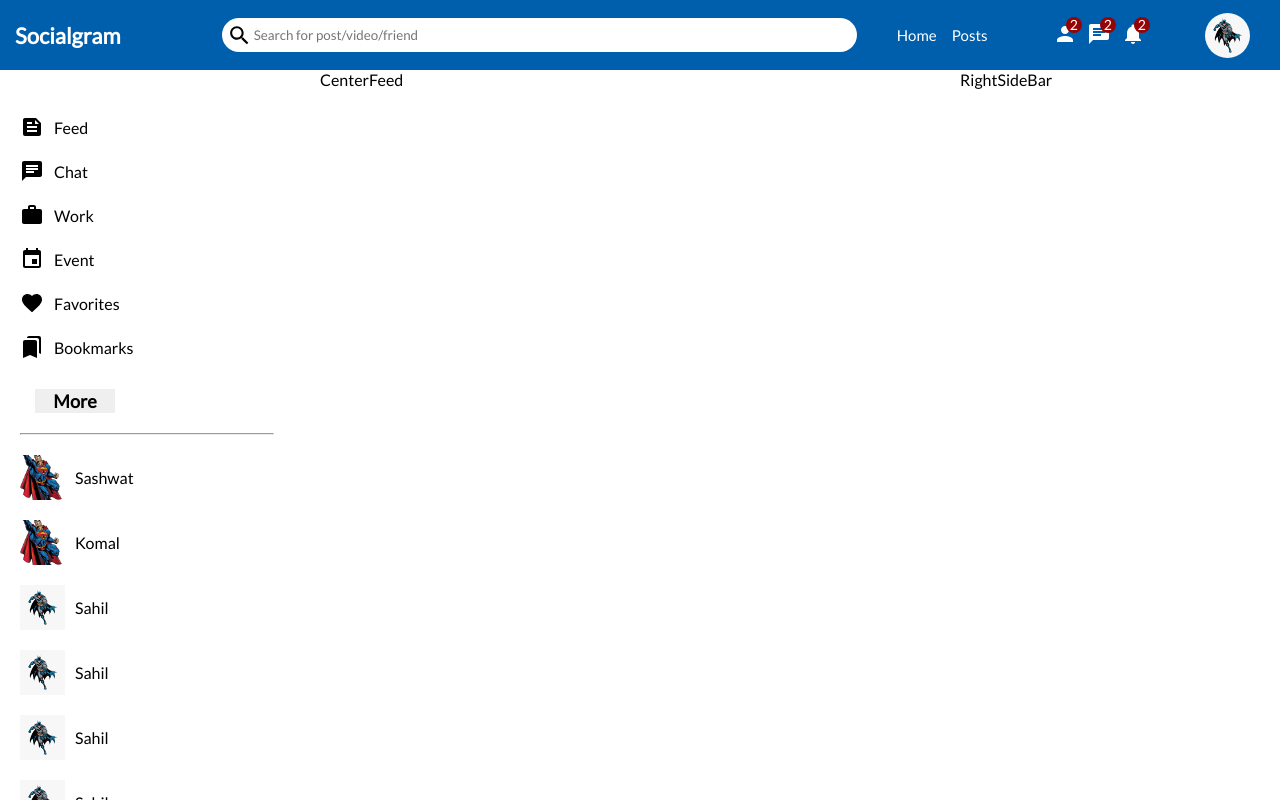
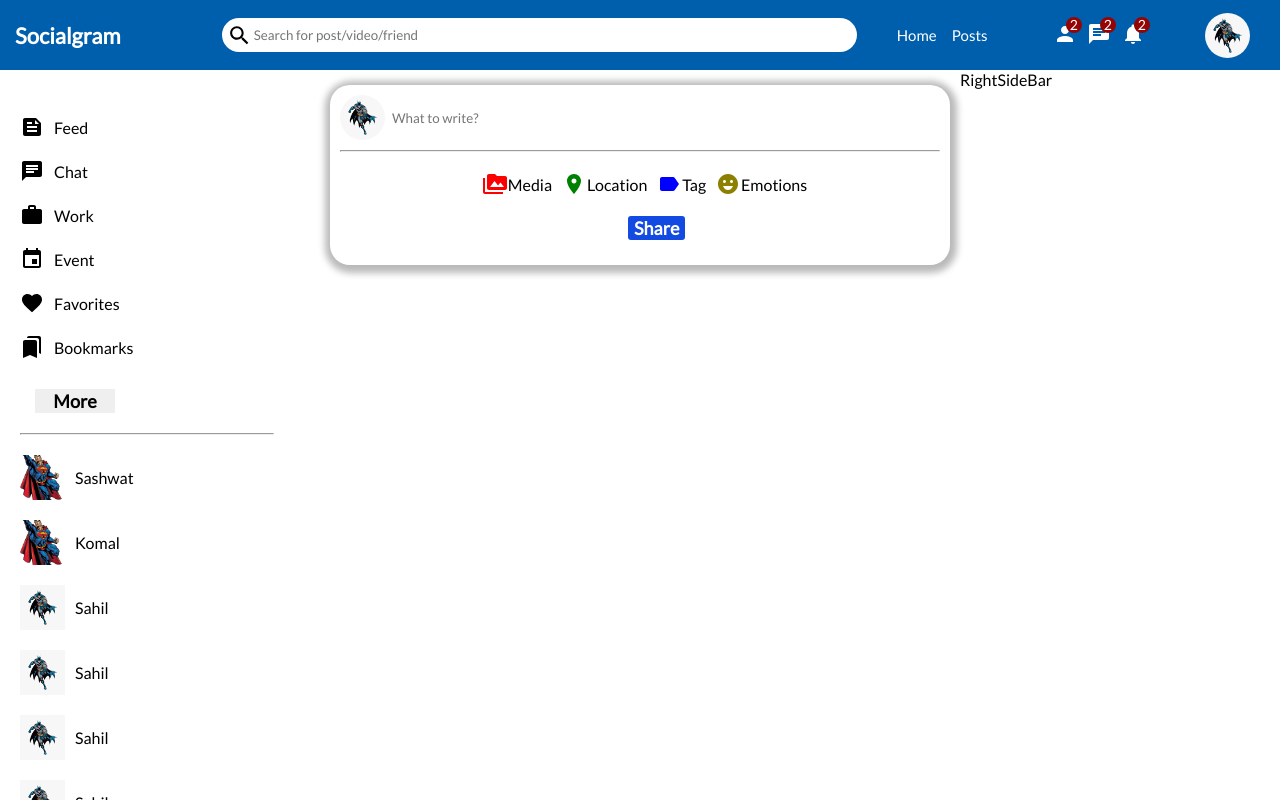
Before and after one commit to Sashwat-43/SocialMediaApp, a React (Create React App) app in the folder socialmediafrontend/: page / in a window 1280 px wide. Built offline with nearby package versions, Linux system fonts and the light colour scheme; the HTML template or start-up script is replaced by a standard one.

Commit message:
added share in center feed

```diff
--- a/socialmediafrontend/src/components/CenterFeed/CenterFeed.css
+++ b/socialmediafrontend/src/components/CenterFeed/CenterFeed.css
@@ -1,3 +1,7 @@
 .CenterFeed{
     flex:6;
 }
+
+.CenterWrap{
+    padding:10px;
+}
--- a/socialmediafrontend/src/components/CenterFeed/CenterFeed.jsx
+++ b/socialmediafrontend/src/components/CenterFeed/CenterFeed.jsx
@@ -1,8 +1,13 @@
 import React from 'react'
 import './CenterFeed.css'
+import SharePost from '../SharePost/SharePost.jsx';
 
 export default function CenterFeed() {
   return (
-    <div className='CenterFeed'>CenterFeed</div>
+    <div className='CenterFeed'>
+      <div className='CenterWrap'>
+        <SharePost/>
+      </div>
+    </div>
   )
 }
--- a/socialmediafrontend/src/components/LeftSideBar/LeftSideBar.css
+++ b/socialmediafrontend/src/components/LeftSideBar/LeftSideBar.css
@@ -4,34 +4,34 @@
     overflow-y: scroll;
 }
 
-.Wrap{
+.LeftSideBarWrap{
     padding:20px;
 }
 
-.ItemsList{
+.LeftSideBarItemsList{
     padding: 0;
     list-style: none;
 }
 
-.ItemsList li{
+.LeftSideBarItemsList li{
     display: flex;
     align-items: center;
     margin-bottom:20px;
 }
 
-.ItemsList li .Text{
+.LeftSideBarItemsList li .LeftSideBarText{
     cursor: pointer;
 }
 
-.ItemsList:nth-child(1){
+.LeftSideBarItemsList:nth-child(1){
     margin-top: 25px;
 }
 
-.ItemsList .Text{
+.LeftSideBarItemsList .LeftSideBarText{
     margin-left: 10px;
 }
 
-.Button{
+.LeftSideBarButton{
     cursor: pointer;
     border:none;
     width:80px;
@@ -40,12 +40,12 @@
     margin: 10px 15px;
 }
 
-.Line{
+.LeftSideBarLine{
     margin-top: 10px;
     width:90%;
 }
 
-.Friends{
+.LeftSideBarFriends{
     padding: 0;
     margin-left: 0;
     margin-right: 5px;
--- a/socialmediafrontend/src/components/LeftSideBar/LeftSideBar.jsx
+++ b/socialmediafrontend/src/components/LeftSideBar/LeftSideBar.jsx
@@ -6,48 +6,48 @@ import {Feed,Chat,Work,Event,Favorite,Bookmarks} from '@mui/icons-material';
 export default function LeftSideBar() {
   return (
     <div className='LeftSideBar'>
-        <div className='Wrap'>
-            <ul className='ItemsList'>
-                <li className='Item'>
-                    <Feed className='Feed'/>
-                    <span className='Text'>
+        <div className='LeftSideBarWrap'>
+            <ul className='LeftSideBarItemsList'>
+                <li className='LeftSideBarItem'>
+                    <Feed className='LeftSideBarFeed'/>
+                    <span className='LeftSideBarText'>
                         Feed
                     </span>
                 </li>
-                <li className='Item'>
+                <li className='LeftSideBarItem'>
                     <Chat className='Chat'/>
-                    <span className='Text'>
+                    <span className='LeftSideBarText'>
                         Chat
                     </span>
                 </li>
-                <li className='Item'>
+                <li className='LeftSideBarItem'>
                     <Work className='Work'/>
-                    <span className='Text'>
+                    <span className='LeftSideBarText'>
                         Work
                     </span>
                 </li>
-                <li className='Item'>
+                <li className='LeftSideBarItem'>
                     <Event className='Event'/>
-                    <span className='Text'>
+                    <span className='LeftSideBarText'>
                         Event
                     </span>
                 </li>
-                <li className='Item'>
+                <li className='LeftSideBarItem'>
                     <Favorite className='Favorites'/>
-                    <span className='Text'>
+                    <span className='LeftSideBarText'>
                         Favorites
                     </span>
                 </li>
-                <li className='Item'>
+                <li className='LeftSideBarItem'>
                     <Bookmarks className='Bookmarks'/>
-                    <span className='Text'>
+                    <span className='LeftSideBarText'>
                         Bookmarks
                     </span>
                 </li>
             </ul>
-            <button className='Button'>More  </button>
-            <hr className='Line'/>
-            <ul className='Friends'>
+            <button className='LeftSideBarButton'>More  </button>
+            <hr className='LeftSideBarLine'/>
+            <ul className='LeftSideBarFriends'>
                 <li className='Friend'>
                     <img className='FriendImage' src='/assets/profilePics/pic2.png' alt="Friend's Pic"/>
                     <span className='FriendName'>Sashwat</span>
--- /dev/null
+++ b/socialmediafrontend/src/components/SharePost/SharePost.css
@@ -0,0 +1,82 @@
+.SharePost{
+    height:180px;
+    width: 100%;
+    margin: 5px auto;
+    border-radius: 20px;
+    -webkit-box-shadow: 1px 2px 7px 6px rgba(0,0,0,0.28);
+    -moz-box-shadow: 1px 2px 7px 6px rgba(0,0,0,0.28);
+    box-shadow: 1px 2px 7px 6px rgba(0,0,0,0.28);
+}
+
+.SharePostWrap{
+    padding: 10px;
+}
+
+.SharePostTop{
+    display: flex;
+    align-items: center;
+    margin-bottom: 10px;
+}
+
+.ShareTopProfile{
+    height:45px;
+    width: 45px;
+    border-radius: 50%;
+    object-fit: cover;
+}
+
+.SharePostInput{
+    margin-left: 5px;
+    width: 70%;
+    border: none;
+
+}
+
+.SharePostInput:focus{
+    outline: none;
+}
+
+.SharePostLine{
+    margin-bottom: 10px;
+}
+
+.SharePostBottom{
+    width: 100%;
+    display: flex;
+    align-items: center;
+    justify-content: space-around;
+    /* justify-content: space-between; */
+}
+
+.SharePostOptions{
+    margin-top:10px;
+    display: flex;
+    /* justify-content: space-between; */
+    align-items: center;
+}
+
+.Option{
+    display: flex;
+    margin-left: 10px;
+    align-items: center;
+    cursor: pointer;
+}
+
+.SharePostIcon{
+    font-size: 15px;
+}
+
+.ShareText{
+    margin-left: 1px;
+}
+
+.SharePostButton{
+    margin: 20px 48%;
+    font-size: 18px;
+    font-weight: bolder;
+    color:white;
+    cursor: pointer;
+    border-radius: 3px;
+    background-color: rgb(18, 74, 226);
+    border: none;
+}
--- /dev/null
+++ b/socialmediafrontend/src/components/SharePost/SharePost.jsx
@@ -0,0 +1,40 @@
+import React from 'react'
+import './SharePost.css';
+import {PermMedia,EmojiEmotions,Label,Room} from "@mui/icons-material"
+
+export default function SharePost() {
+  return (
+    <div className='SharePost'>
+      <div className='SharePostWrap'>
+        <div className='SharePostTop'>
+          <img src='/assets/ProfilePics/pic1.png' alt='Image1' className='ShareTopProfile'></img>
+            <input className='SharePostInput' placeholder='What to write?'></input>
+        </div>
+        <hr className='SharePostLine'></hr>
+        <div className='SharePostBottom'>
+          <div className='SharePostOptions'>
+            <div className='Option'>
+              <PermMedia style={{ color: "red" }} className='SharePostIcon'/>
+                <span className='ShareText'>Media</span>
+            </div>
+            <div className='Option'>
+              <Room style={{ color: "green" }} className='SharePostIcon'/>
+                <span className='ShareText'>Location</span>
+            </div>
+            <div className='Option'>
+              <Label style={{ color: "blue" }} className='SharePostIcon'/>
+                <span className='ShareText'>Tag</span>
+            </div>
+            <div className='Option'>
+              <EmojiEmotions style={{ color: '#8B8000' }} className='SharePostIcon'/>
+                <span className='ShareText'>Emotions</span>
+            </div>
+          </div>
+        </div>
+        <button className='SharePostButton'>
+            Share
+        </button>
+      </div>
+    </div>
+  )
+}
--- a/socialmediafrontend/src/components/TopNavBar/TopNavBar.css
+++ b/socialmediafrontend/src/components/TopNavBar/TopNavBar.css
@@ -44,7 +44,7 @@
     font-size: 22px;
 }
 
-.Search{
+.TopNavBarSearch{
     display: flex;
     align-items: center;
     height: 34px;
--- a/socialmediafrontend/src/components/TopNavBar/TopNavBar.jsx
+++ b/socialmediafrontend/src/components/TopNavBar/TopNavBar.jsx
@@ -10,7 +10,7 @@ export default function TopNavBar() {
             <span className='icon'>Socialgram</span>
         </div>
         <div className='TopNavBarCenter'>
-            <div className= 'Search'>
+            <div className= 'TopNavBarSearch'>
                 <Search className='SearchLogo'/>
                 <input className='SearchInput' placeholder='Search for post/video/friend'></input>
             </div>
```
Also changed, not shown: socialmediafrontend/src/components/Post/Post.jsx (added, +8 -0 lines), socialmediafrontend/src/components/Post/Post.css (added).
